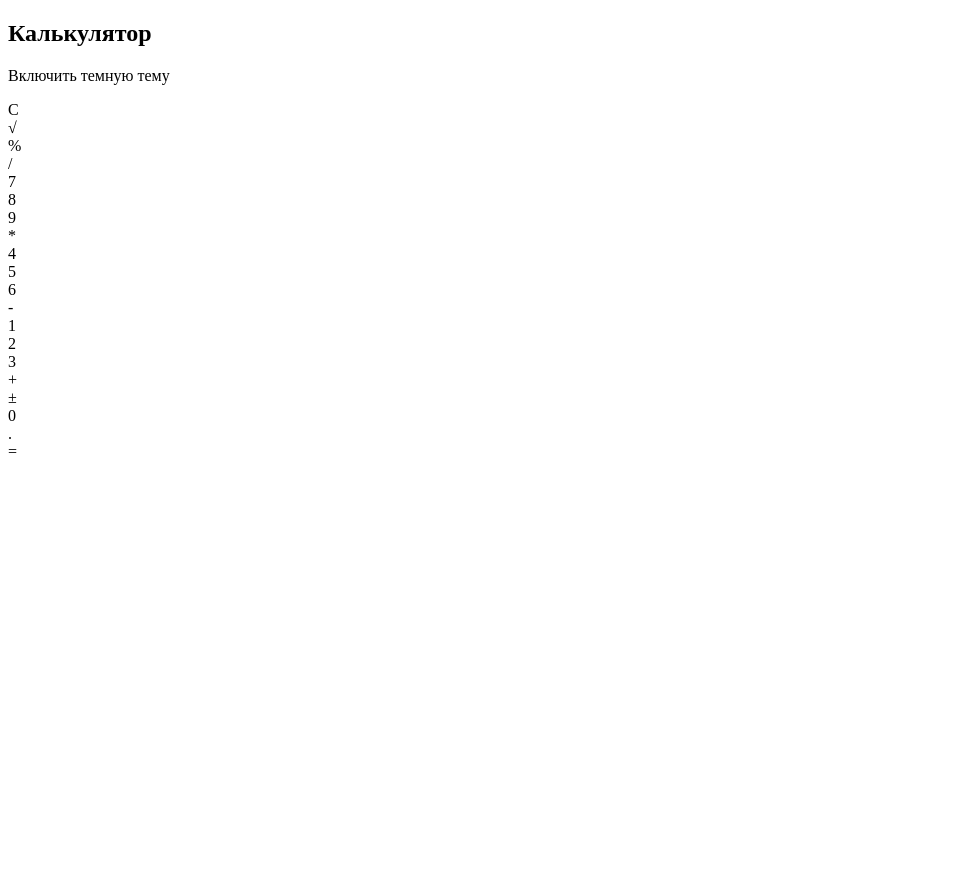
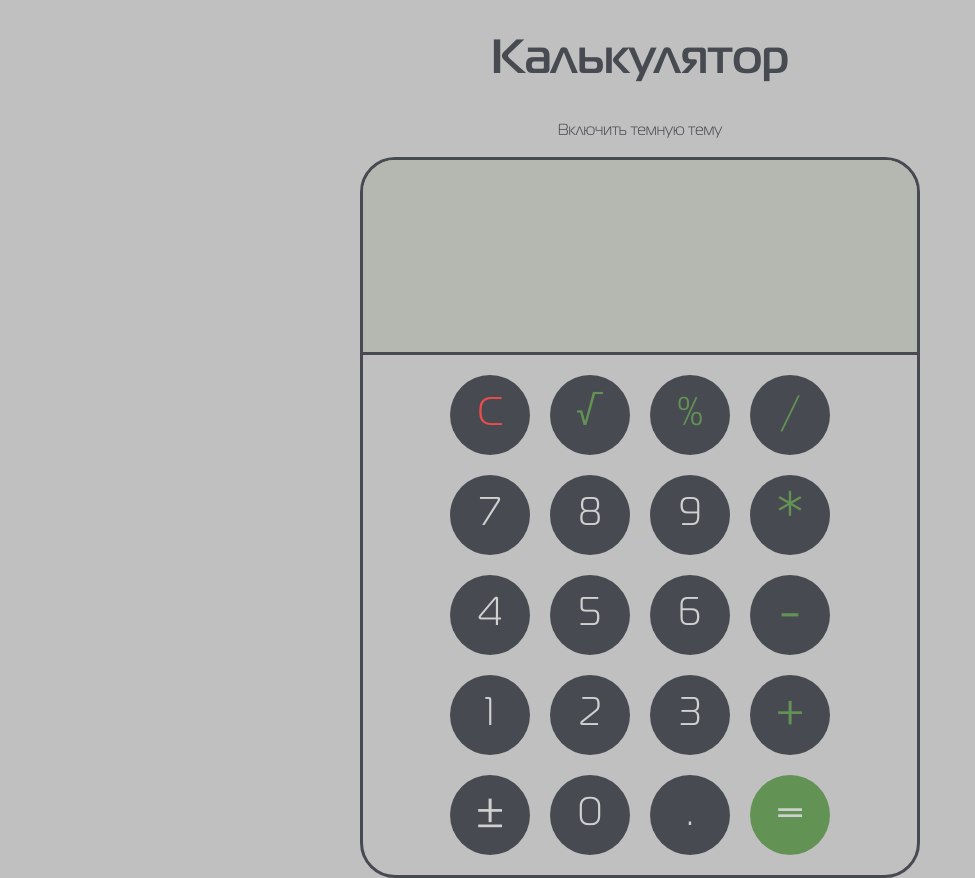
Before and after one commit to Ms-Alina/calculator, a plain HTML site: page index.html in a window 1280 px wide. Shown: the whole page, without its empty margins (0-975 px from the left). Before the commit the page ends 800 px from the top, so only its background shows below. Drawn offline with Linux system fonts and the light colour scheme; the site is published under a folder, as on GitHub Pages, so addresses that start at the root find nothing.

Commit message:
fix css path_v2

```diff
--- a/index.html
+++ b/index.html
@@ -4,7 +4,7 @@
   <meta charset="UTF-8">
   <meta name="viewport" content="width=device-width, initial-scale=1.0">
   <title>Calculator</title>
-  <link rel="stylesheet" href="/pages/index.css">
+  <link rel="stylesheet" href="pages/index.css">
 </head>
 <body class="page">
   <section class="calc">
```
